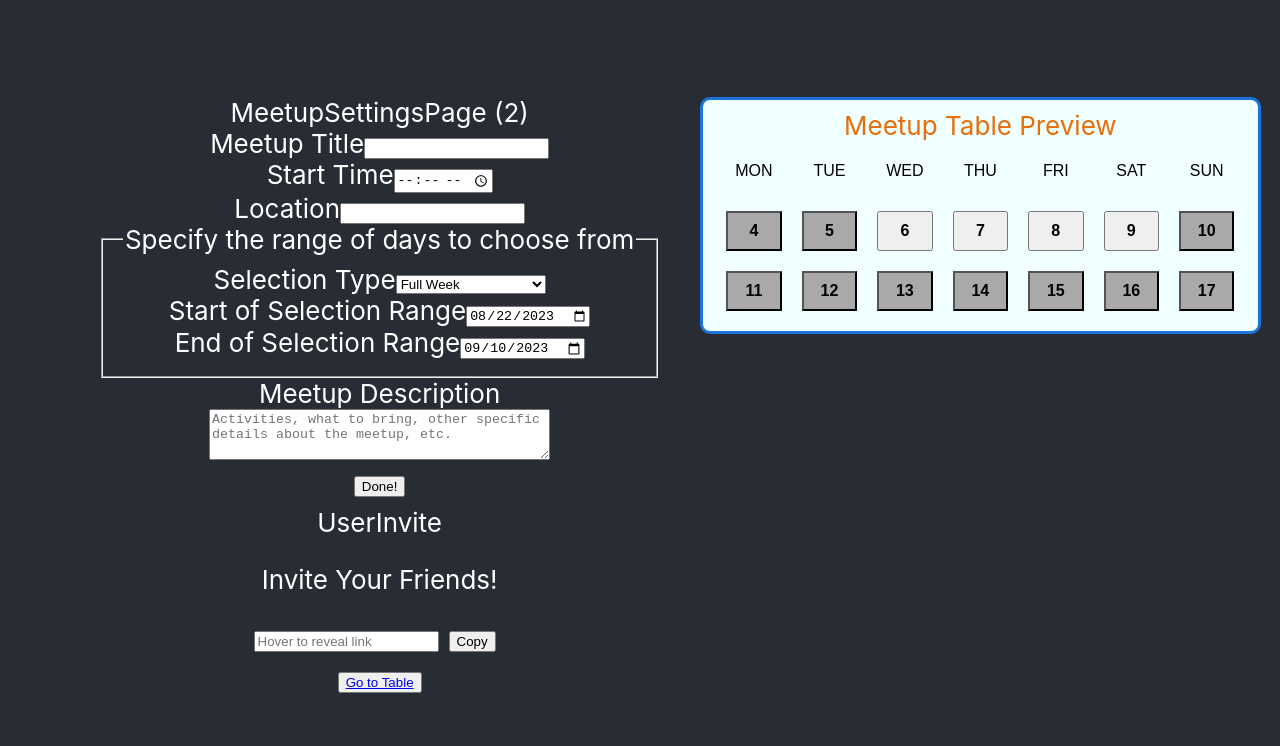
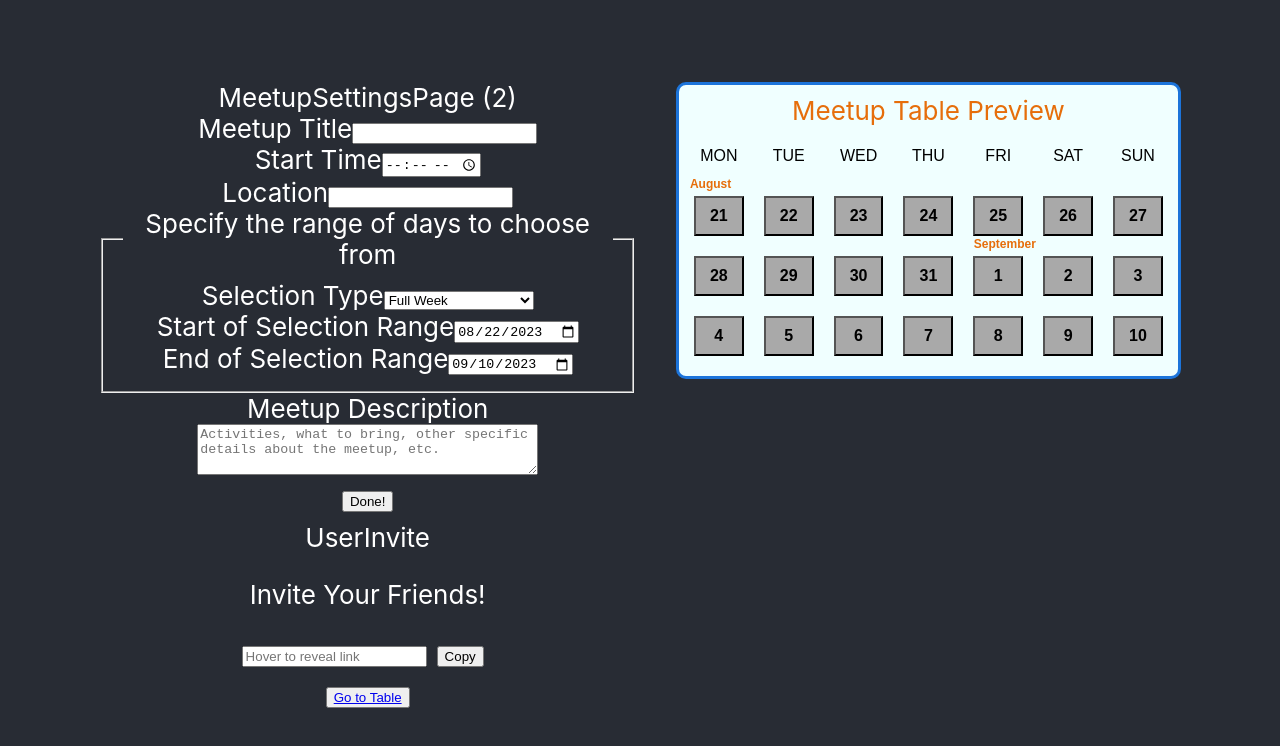
Before and after one commit to ElderlyC/meetup-app, a React (Create React App) app: page /#/Meetup-Settings in a window 1280 px wide. Shown: the top 746 px of the page. Built offline with nearby package versions, Linux system fonts and the light colour scheme.

Commit message:
table formatting

```diff
--- a/src/Components/Settings/SettingsForm.jsx
+++ b/src/Components/Settings/SettingsForm.jsx
@@ -14,7 +14,6 @@ const SettingsForm = ({ onDateChange }) => {
   threeWeeksLater.setDate(threeWeeksLater.getDate() + 20);
 
   // Format the date as a string in "yyyy-MM-dd" format
-  const firstMondayFormatted = firstMonday.toISOString().split("T")[0];
   const threeWeeksLaterFormatted = threeWeeksLater.toISOString().split("T")[0];
 
   const [dateRange, setDateRange] = useState({
@@ -31,7 +30,7 @@ const SettingsForm = ({ onDateChange }) => {
 
   useEffect(() => {
     onDateChange(dateRange);
-  }, [dateRange]);
+  }, [dateRange, onDateChange]);
 
   return (
     <>
--- a/src/Components/TablePreview/TablePreview.jsx
+++ b/src/Components/TablePreview/TablePreview.jsx
@@ -3,14 +3,39 @@ import classes from "./TablePreview.module.css";
 
 const TablePreview = ({ dateData }) => {
   console.log(dateData);
-  const DUMMY_TABLE = [4, 5, 6, 7, 8, 9, 10, 11, 12, 13, 14, 15, 16, 17];
+  console.log();
+
+  const dateTable = [];
+  const currentDate = new Date(dateData?.start);
+  // selection should be array index based
+  const startSelection = currentDate.getDate();
+  const startDayNum = currentDate.getDay();
+  const daysUntilMonday = startDayNum === 0 ? 6 : startDayNum - 1;
+  currentDate.setDate(currentDate.getDate() - daysUntilMonday);
+  const firstMonth = currentDate.toLocaleDateString("en-GB", { month: "long" });
+
+  const endDate = new Date(dateData?.end);
+  const secondMonth = endDate.toLocaleDateString("en-GB", { month: "long" });
+  const endSelection = endDate.getDate();
+  const endDayNum = endDate.getDay();
+  const daysUntilSunday = endDayNum === 0 ? 0 : 7 - endDayNum;
+  endDate.setDate(endDate.getDate() + daysUntilSunday);
+
+  while (currentDate <= endDate) {
+    dateTable.push(currentDate.getDate());
+    currentDate.setDate(currentDate.getDate() + 1);
+  }
+
+  // add in the days mon - start, end - sun
+  console.log(dateTable);
+
   const columns = 7; // Number of columns
 
-  const rows = Math.ceil(DUMMY_TABLE.length / columns); // Calculate the number of rows
+  const rows = Math.ceil(dateTable.length / columns); // Calculate the number of rows
 
   // Create an array of arrays to represent rows and columns
   const tableMatrix = Array.from({ length: rows }, (_, rowIndex) =>
-    DUMMY_TABLE.slice(rowIndex * columns, (rowIndex + 1) * columns)
+    dateTable.slice(rowIndex * columns, (rowIndex + 1) * columns)
   );
 
   const dayHeaders = ["MON", "TUE", "WED", "THU", "FRI", "SAT", "SUN"];
@@ -18,21 +43,33 @@ const TablePreview = ({ dateData }) => {
     <div className={classes.container}>
       Meetup Table Preview
       <div className={classes.table}>
-        {dayHeaders.map((cell) => (
-          <button key={cell} className={classes.dayHeader}>
-            {cell}
-          </button>
-        ))}
+        <div>
+          {dayHeaders.map((cell) => (
+            <button key={cell} className={classes.dayHeader}>
+              {cell}
+            </button>
+          ))}
+        </div>
         {tableMatrix.map((row, rowIndex) => (
           <div key={rowIndex} className={classes.rows}>
-            {row.map((cell) => (
+            {row.map((cell, index) => (
               <button
                 key={cell}
                 className={classes.tableButton}
                 style={{
-                  backgroundColor: cell > 5 && cell < 10 ? "" : "darkgrey",
+                  backgroundColor:
+                    cell >= startSelection && cell <= endSelection
+                      ? ""
+                      : "darkgrey",
+                  position: "relative",
                 }}
               >
+                {index === 0 && rowIndex === 0 && (
+                  <span className={classes.monthLabel}>{firstMonth}</span>
+                )}
+                {cell === 1 && (
+                  <span className={classes.monthLabel}>{secondMonth}</span>
+                )}
                 {cell}
               </button>
             ))}
--- a/src/Components/TablePreview/TablePreview.module.css
+++ b/src/Components/TablePreview/TablePreview.module.css
@@ -22,3 +22,11 @@
   padding: 10px 0px;
   color: rgb(230, 110, 11);
 }
+
+.monthLabel {
+  font-size: 12px;
+  position: absolute;
+  margin-top: -30px;
+  margin-left: -20px;
+  color: rgb(230, 110, 11);
+}
--- a/src/Pages/MeetupSettings.module.css
+++ b/src/Pages/MeetupSettings.module.css
@@ -4,10 +4,10 @@
 
 .leftCol {
   margin: 20px;
-  min-width: 50%;
+  min-width: 45%;
 }
 
 .rightCol {
   margin: 20px;
-  min-width: 50%;
+  min-width: 45%;
 }
```
